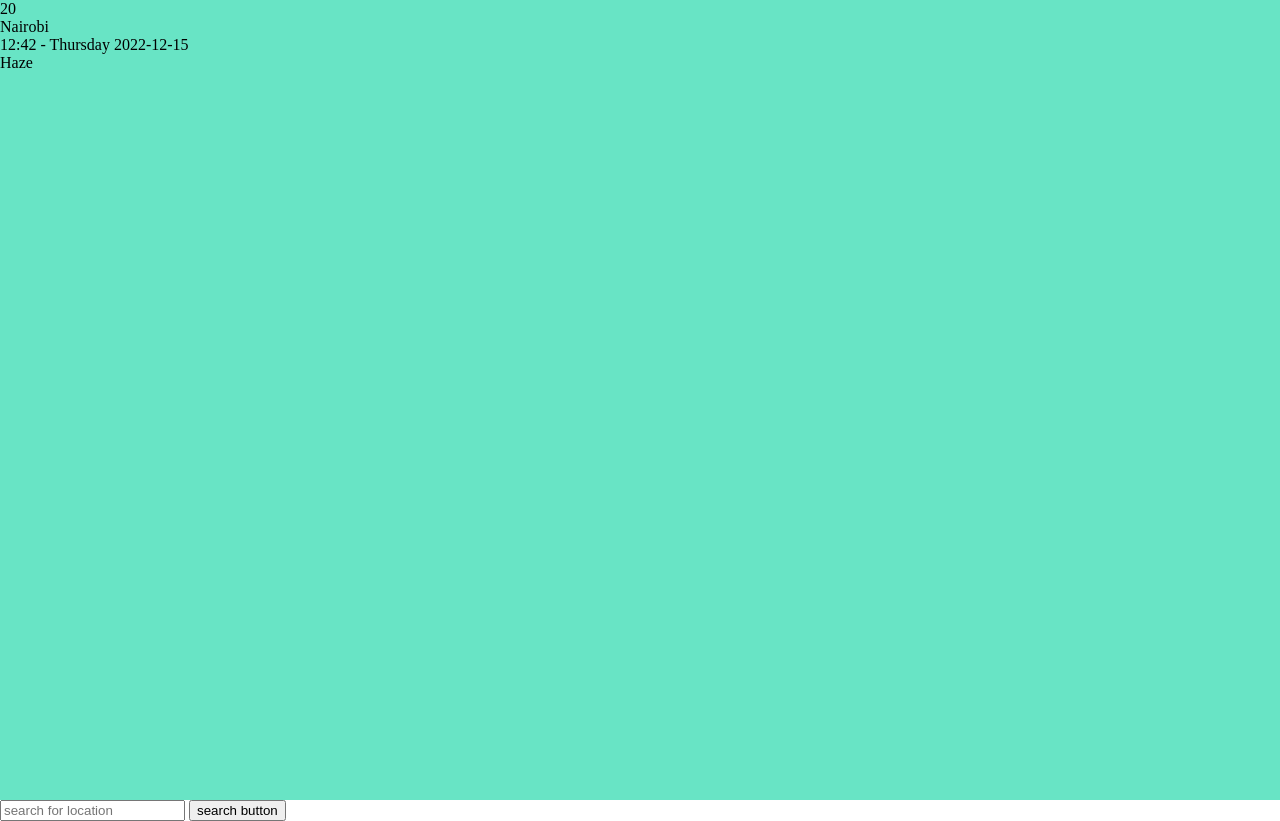
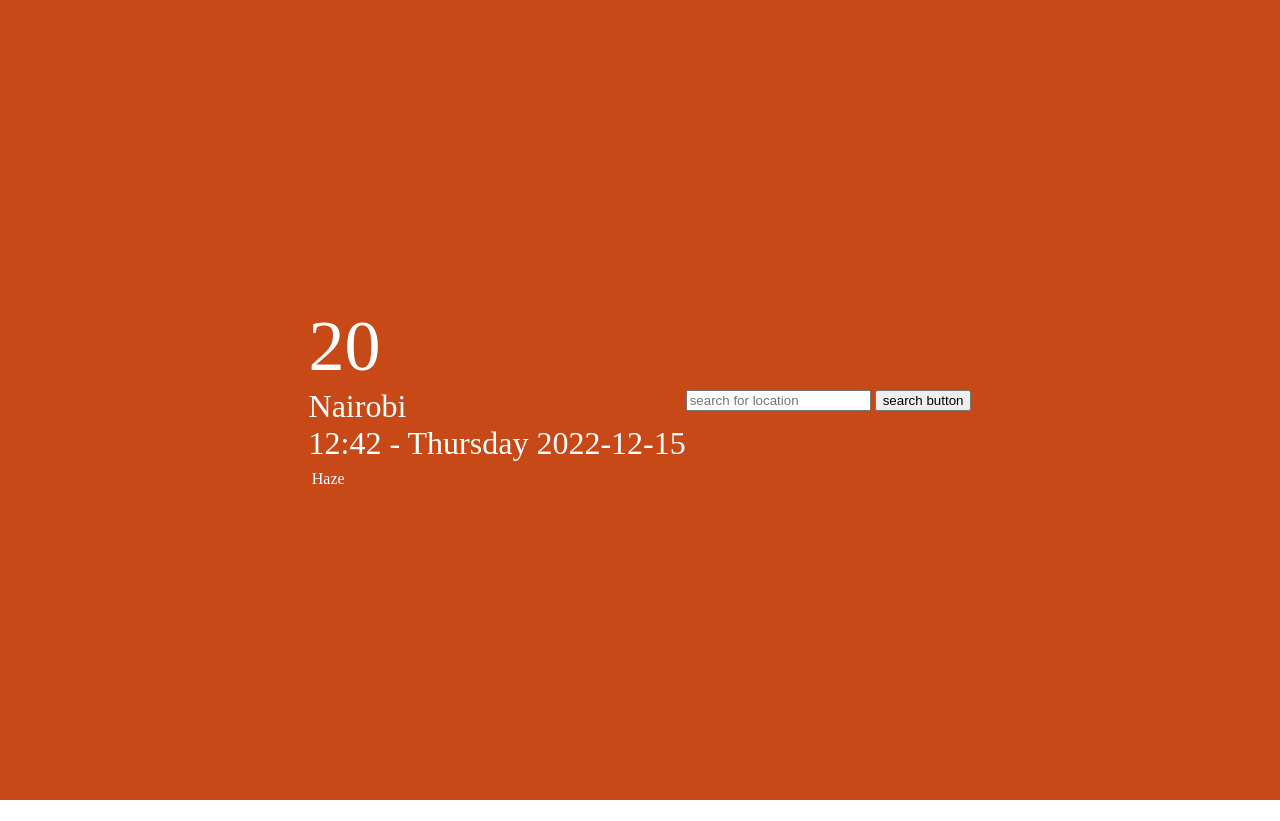
Before and after one commit to Abdull0084/Weather-App, a plain HTML site: page index.html in a window 1280 px wide. After the commit the page ends 800 px from the top, so only its background shows below. Drawn offline with Linux system fonts and the light colour scheme.

Commit message:
styled index.html

```diff
--- a/index.html
+++ b/index.html
@@ -21,17 +21,18 @@
                      <p>12:42 - Thursday 2022-12-15</p>
                  </div>
                  <div class="condition">
-                    <p></p>
+                    <p> </p>
                     <p>Haze</p>
                  </div>
             </div>
+            <nav>
+                <form>
+                    <input type="text" placeholder="search for location" class="search area"/>
+                    <button type="submit">search button</button>
+                </form>
+            </nav>
     </div>
-    <nav>
-        <form>
-            <input type="text" placeholder="search for location" class="search area"/>
-            <button type="submit">search button</button>
-        </form>
-    </nav>
+
 
 </body>
 </html>
--- a/style.css
+++ b/style.css
@@ -5,5 +5,21 @@
 .container{
     width: 100%;
     height: 100vh;
-    background-color: rgb(104, 228, 197);
+    background-color: rgb(199, 73, 23);
+    display: flex;
+    justify-content: center;
+    align-items: center;
 }
+.Weather_container{
+      color: white;
+}
+.temp{
+    font-size: 4.5rem;
+}
+.time_location{
+    font-size: 2rem;
+}
+.condition{
+    margin: 0.5rem;
+    margin-left: 0.2rem;
+}
```
